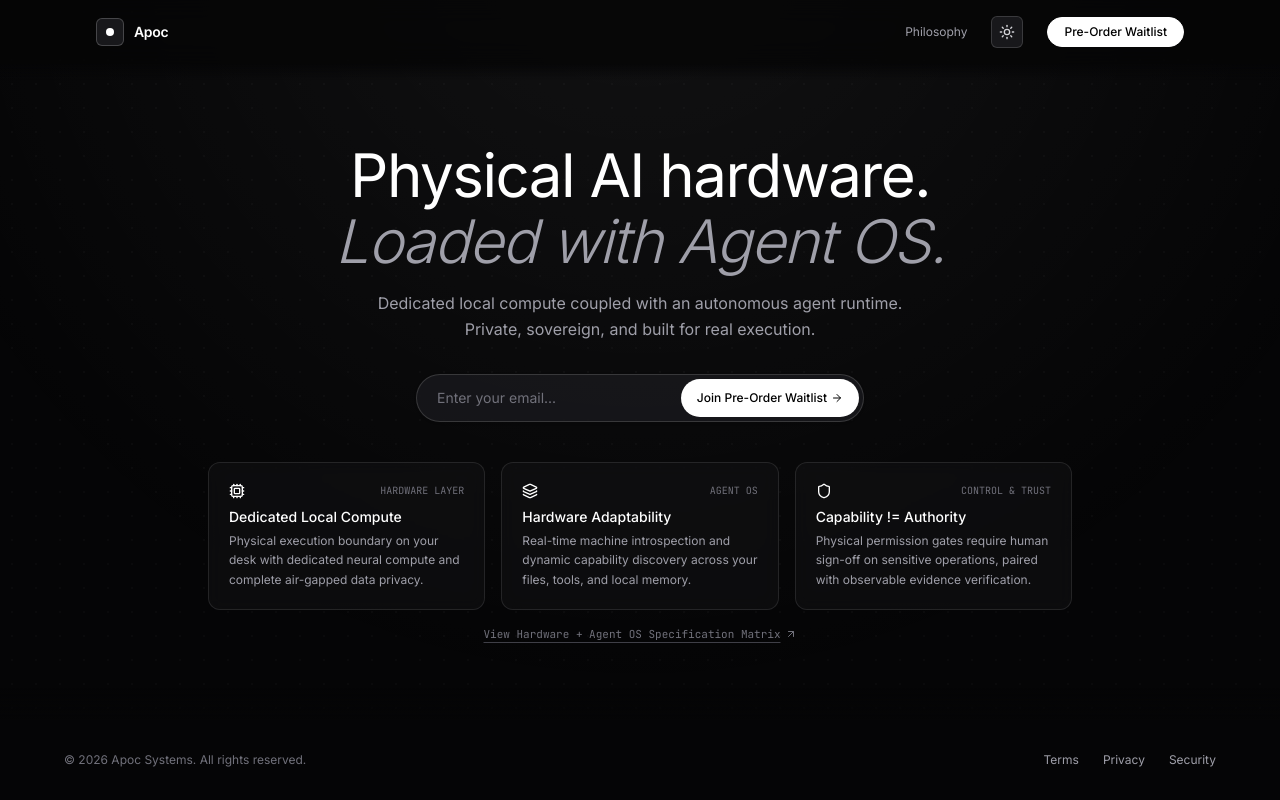
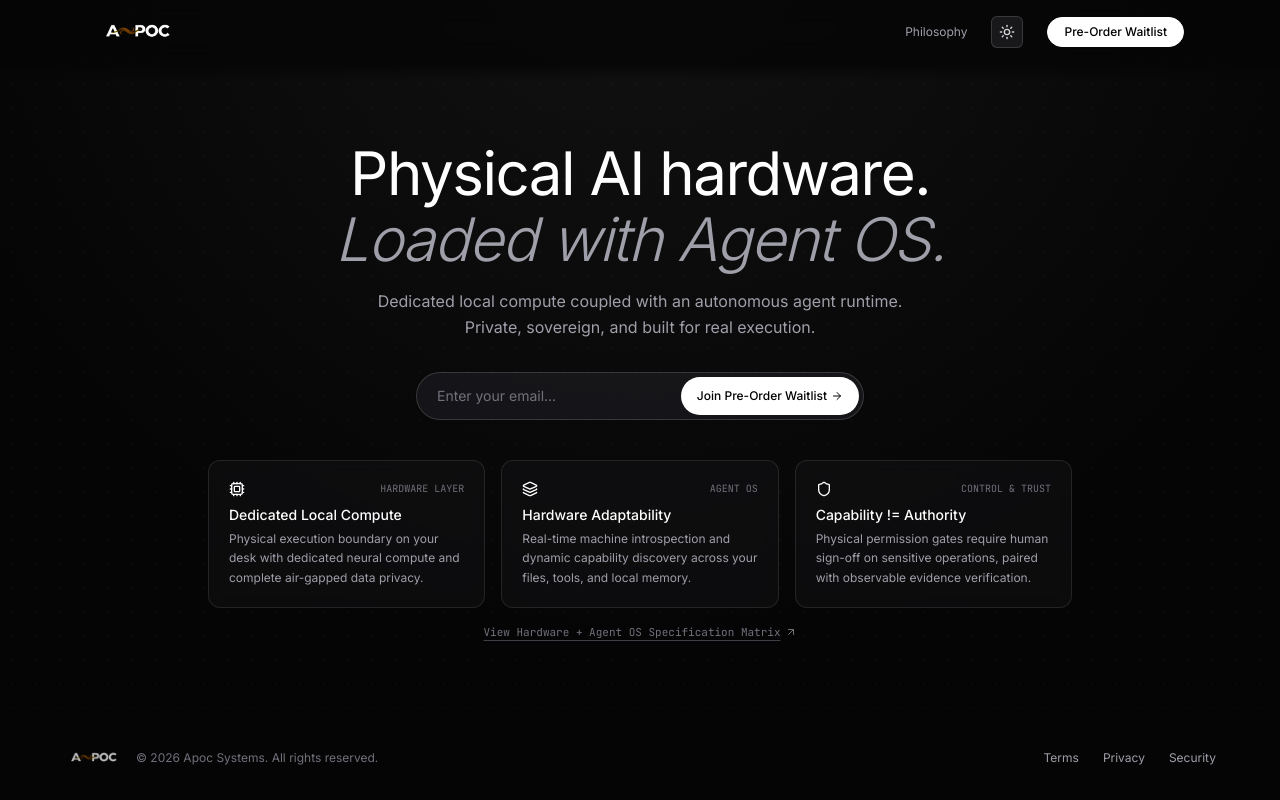
Before and after one commit to Charannsai/apoc-web, a Next.js app: page / in a window 1280 px wide. Built offline with nearby package versions, Linux system fonts and the light colour scheme.

Commit message:
feat: add reusable Navbar and Footer components with theme-aware styling

```diff
--- a/src/app/terms/page.tsx
+++ b/src/app/terms/page.tsx
@@ -2,6 +2,7 @@
 
 import React from "react";
 import Link from "next/link";
+import Image from "next/image";
 import { ArrowLeft } from "lucide-react";
 import { ThemeToggle } from "@/components/ThemeToggle";
 import { Footer } from "@/components/Footer";
@@ -17,12 +18,18 @@ export default function TermsPage() {
             className="flex items-center gap-2 text-xs font-mono text-zinc-600 dark:text-zinc-400 hover:text-black dark:hover:text-white transition-colors"
           >
             <ArrowLeft className="h-3.5 w-3.5" />
-            <span>Back to Apoc</span>
+            <span>Back to Home</span>
           </Link>
           <div className="flex items-center gap-3">
-            <span className="text-xs font-semibold tracking-tight text-zinc-900 dark:text-white">
-              Apoc
-            </span>
+            <Link href="/" className="inline-flex items-center">
+              <Image
+                src="/apoclogo.png"
+                alt="APOC"
+                width={95}
+                height={26}
+                className="h-6 w-auto object-contain dark:invert dark:hue-rotate-180"
+              />
+            </Link>
             <ThemeToggle />
           </div>
         </div>
--- a/src/components/Footer.tsx
+++ b/src/components/Footer.tsx
@@ -2,6 +2,7 @@
 
 import React from "react";
 import Link from "next/link";
+import Image from "next/image";
 
 export function Footer() {
   return (
@@ -10,12 +11,23 @@ export function Footer() {
       <div className="absolute inset-x-0 -top-8 h-8 bg-gradient-to-t from-white dark:from-[#050506] to-transparent pointer-events-none" />
 
       <div className="mx-auto max-w-6xl flex flex-col sm:flex-row items-center justify-between gap-4">
-        {/* Left: Copyright */}
-        <div className="text-zinc-500 text-xs">
-          © 2026 Apoc Systems. All rights reserved.
+        {/* Left: Brand Logo & Copyright */}
+        <div className="flex items-center gap-3">
+          <Link href="/" className="inline-flex items-center">
+            <Image
+              src="/apoclogo.png"
+              alt="APOC"
+              width={85}
+              height={22}
+              className="h-5 w-auto object-contain dark:invert dark:hue-rotate-180 opacity-75 hover:opacity-100 transition-opacity"
+            />
+          </Link>
+          <span className="text-zinc-500 text-xs">
+            © 2026 Apoc Systems. All rights reserved.
+          </span>
         </div>
 
-        {/* Right: Real Legal Pages Links */}
+        {/* Right: Legal Links */}
         <div className="flex items-center gap-6 text-xs">
           <Link
             href="/terms"
--- a/src/components/Navbar.tsx
+++ b/src/components/Navbar.tsx
@@ -2,6 +2,7 @@
 
 import React from "react";
 import Link from "next/link";
+import Image from "next/image";
 import { ThemeToggle } from "./ThemeToggle";
 
 interface NavbarProps {
@@ -14,15 +15,17 @@ export function Navbar({ onOpenPhilosophy, onFocusWaitlist }: NavbarProps) {
     <header className="sticky top-0 z-40 w-full bg-white/80 dark:bg-[#050506]/80 backdrop-blur-md transition-colors">
       <div className="mx-auto max-w-6xl px-6 sm:px-8">
         <div className="flex h-16 items-center justify-between">
-          {/* Brand Logo & Name */}
+          {/* Brand Logo replacing previous icon & text */}
           <div className="flex items-center gap-3">
-            <Link href="/" className="flex items-center gap-2.5 group">
-              <div className="flex h-7 w-7 items-center justify-center rounded-md border border-black/20 dark:border-white/20 bg-zinc-100 dark:bg-zinc-900 transition-all duration-300 group-hover:border-black dark:group-hover:border-white">
-                <div className="h-2 w-2 rounded-sm bg-black dark:bg-white" />
-              </div>
-              <span className="text-sm font-semibold tracking-tight text-zinc-900 dark:text-white">
-                Apoc
-              </span>
+            <Link href="/" className="flex items-center group">
+              <Image
+                src="/apoclogo.png"
+                alt="APOC"
+                width={120}
+                height={32}
+                priority
+                className="h-7 w-auto object-contain dark:invert dark:hue-rotate-180 transition-all group-hover:opacity-85"
+              />
             </Link>
           </div>
 
```
